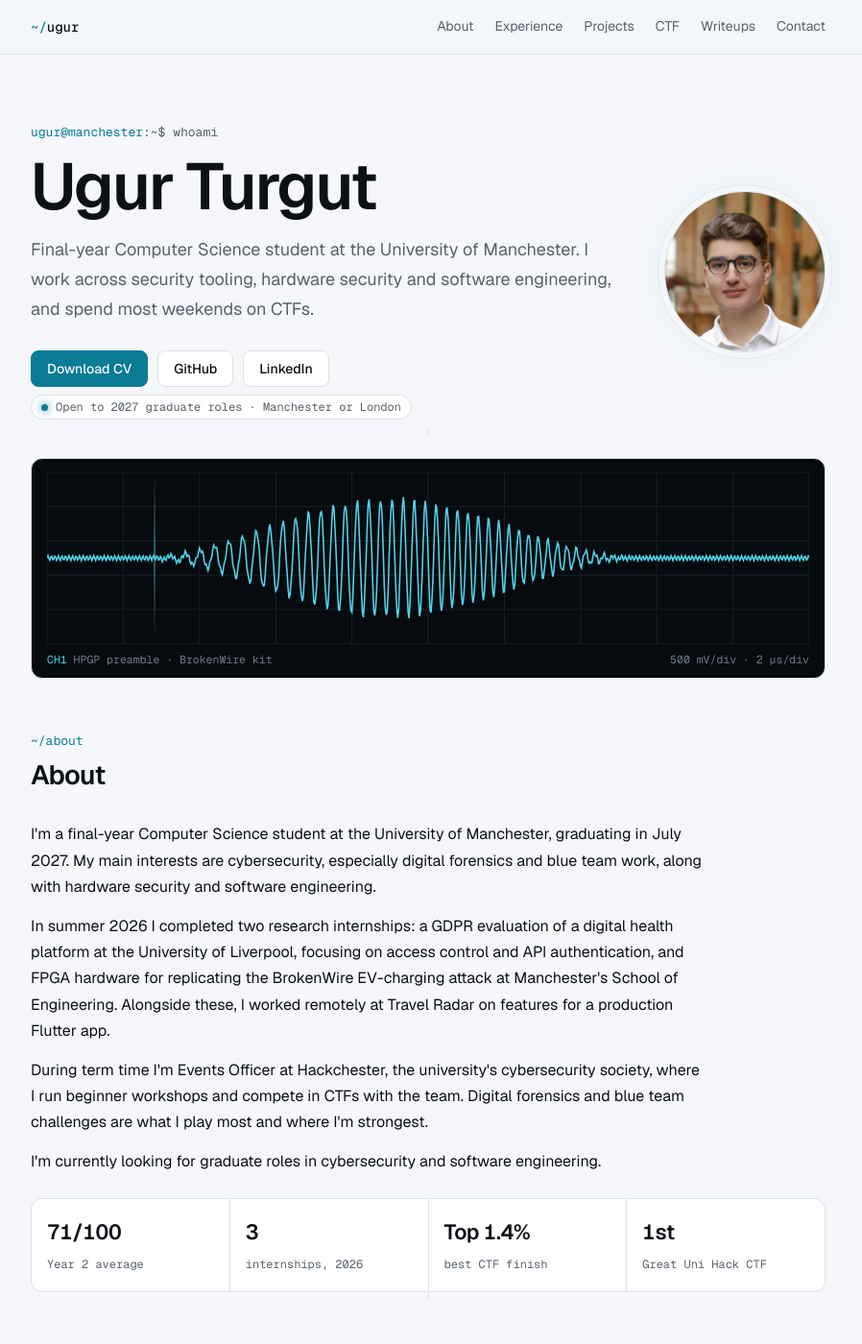
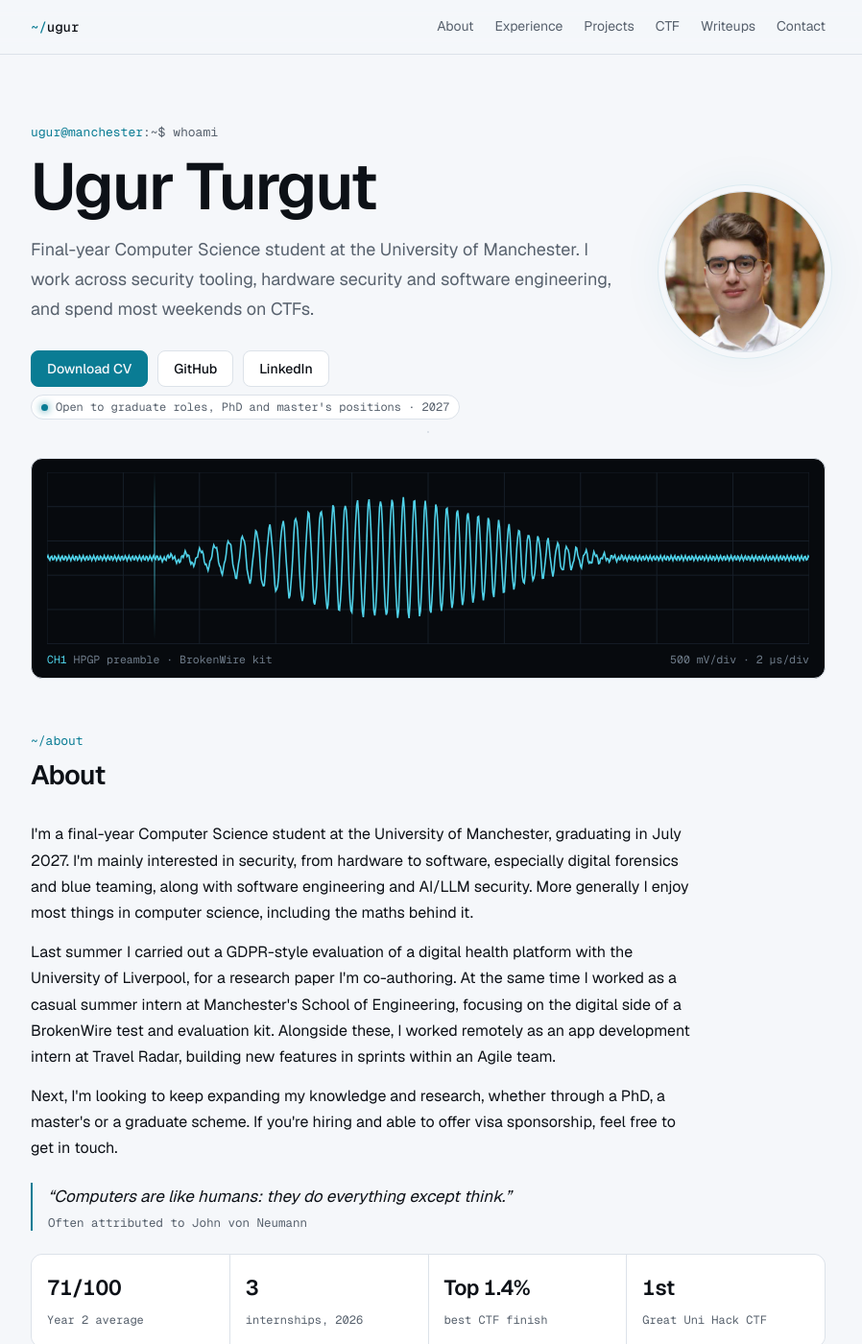
Before and after one commit to ugurturgut1/ugurturgut1.github.io, a Jekyll site: the page built from index.html, in a window 1280 px wide and 1400 px high. Shown: the whole window at 96% size, without its empty margins (194-1092 px from the left). Built offline with Jekyll 4.4.1, drawn with Linux system fonts in a browser that asks for light colours.

Commit message:
About: rewrite to Ugur's outline, add study/sponsorship note and quote

```diff
--- a/index.html
+++ b/index.html
@@ -33,7 +33,7 @@
       <a class="btn" href="https://github.com/ugurturgut1">GitHub</a>
       <a class="btn" href="https://linkedin.com/in/turgut-ugur">LinkedIn</a>
     </div>
-    <div class="pill">Open to 2027 graduate roles · Manchester or London</div>
+    <div class="pill">Open to graduate roles, PhD and master's positions · 2027</div>
   </div>
   <div class="avatar">
     <img src="avatar.jpg" alt="Photo of Ugur Turgut" width="168" height="168">
@@ -49,16 +49,16 @@
 <section id="about">
   <div class="label">~/about</div>
   <h2>About</h2>
-  <p>I'm a final-year Computer Science student at the University of Manchester, graduating in July 2027. My main interests
-  are cybersecurity, especially digital forensics and blue team work, along with hardware security and software engineering.</p>
-  <p>In summer 2026 I completed two research internships: a GDPR evaluation of a digital health platform at the University
-  of Liverpool, focusing on access control and API authentication, and FPGA hardware for replicating the BrokenWire
-  EV-charging attack at Manchester's School of Engineering. Alongside these, I worked remotely at Travel Radar on features
-  for a production Flutter app.</p>
-  <p>During term time I'm Events Officer at Hackchester, the university's cybersecurity society, where I run beginner
-  workshops and compete in CTFs with the team. Digital forensics and blue team challenges are what I play most and where
-  I'm strongest.</p>
-  <p>I'm currently looking for graduate roles in cybersecurity and software engineering.</p>
+  <p>I'm a final-year Computer Science student at the University of Manchester, graduating in July 2027. I'm mainly
+  interested in security, from hardware to software, especially digital forensics and blue teaming, along with software
+  engineering and AI/LLM security. More generally I enjoy most things in computer science, including the maths behind it.</p>
+  <p>Last summer I carried out a GDPR-style evaluation of a digital health platform with the University of Liverpool, for
+  a research paper I'm co-authoring. At the same time I worked as a casual summer intern at Manchester's School of
+  Engineering, focusing on the digital side of a BrokenWire test and evaluation kit. Alongside these, I worked remotely as
+  an app development intern at Travel Radar, building new features in sprints within an Agile team.</p>
+  <p>Next, I'm looking to keep expanding my knowledge and research, whether through a PhD, a master's or a graduate scheme.
+  If you're hiring and able to offer visa sponsorship, feel free to get in touch.</p>
+  <blockquote class="quote">“Computers are like humans: they do everything except think.”<cite>Often attributed to John von Neumann</cite></blockquote>
   <div class="facts">
     <div><b>71/100</b><span>Year 2 average</span></div>
     <div><b>3</b><span>internships, 2026</span></div>
--- a/style.css
+++ b/style.css
@@ -77,6 +77,8 @@ section { padding-block: 56px 8px; }
 h2 { font-size: 28px; letter-spacing: -.025em; font-weight: 600; margin: 4px 0 24px; }
 p { margin: 0 0 14px; max-width: 66ch; }
 .muted { color: var(--muted); }
+.quote { margin: 22px 0 0; padding-left: 16px; border-left: 2px solid var(--accent); font-size: 17px; font-style: italic; max-width: 60ch; }
+.quote cite { display: block; margin-top: 4px; font: normal 12.5px var(--mono); color: var(--muted); }
 
 .facts { display: grid; grid-template-columns: repeat(4, minmax(0, 1fr)); gap: 1px; background: var(--line); border: 1px solid var(--line); border-radius: 12px; overflow: hidden; margin-top: 24px; }
 .facts div { background: var(--surface); padding: 16px; }
```
